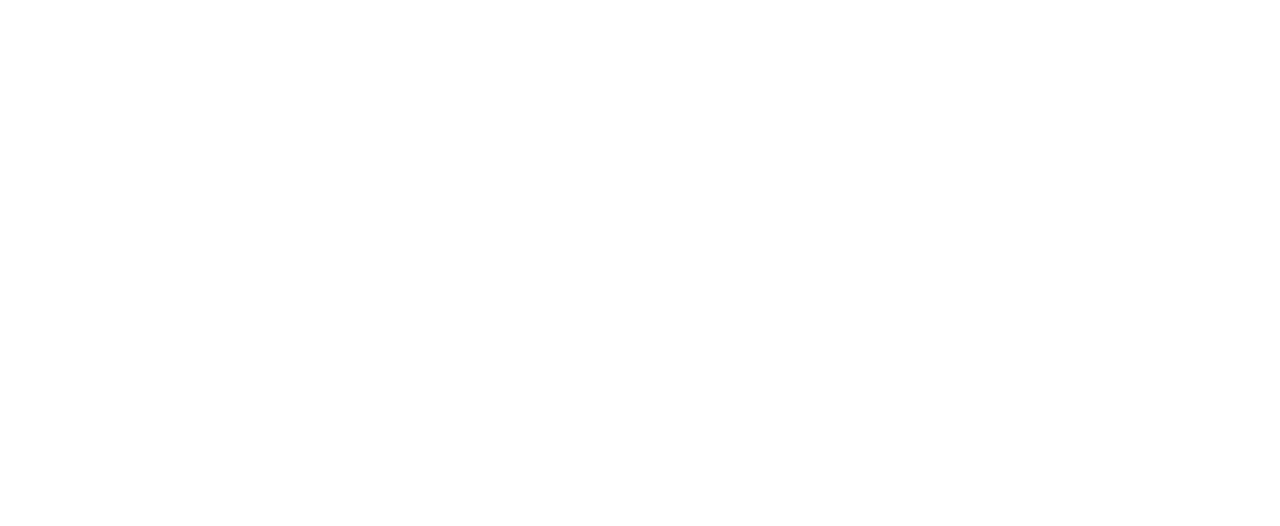
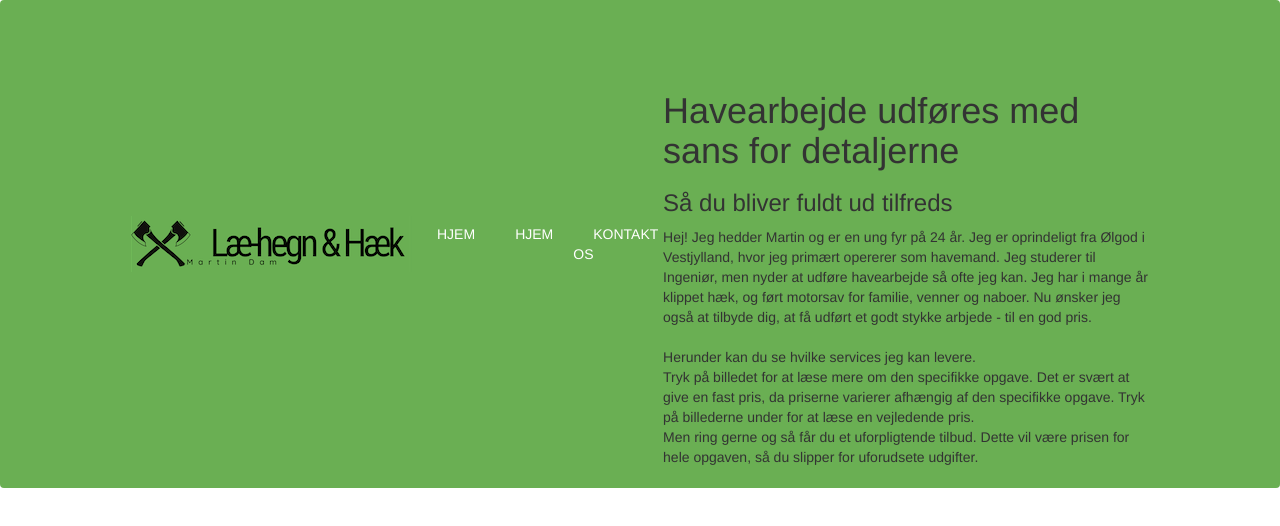
Before and after one commit to MartinLundDam/l-hegnogh-k.github.io, a plain HTML site: page om.html in a window 1280 px wide. Drawn offline with nearby package versions, Linux system fonts and the light colour scheme.

Commit message:
Changes to navbar

```diff
--- a/om.html
+++ b/om.html
@@ -0,0 +1,42 @@
+<html lang="en">
+<head>
+    <meta charset="UTF-8">
+    <!-- <meta name="viewport" content="width=device-width, initial-scale=1.0"> -->
+    <title>om</title>
+    <link rel="stylesheet" href="style.css">
+    <link rel="stylesheet" href="om.css">
+    <link rel="stylesheet" href="https://maxcdn.bootstrapcdn.com/bootstrap/3.4.1/css/bootstrap.min.css">
+</head>
+<body>
+    <nav>
+        <div class="navbar">
+            <a href="./" class="logo">
+                <img src="NytLogo.png" alt="logo">
+            </a>
+            <ul class="nav_links">
+                <li><a href="./">HJEM</a></li>
+                <li><a href="/laehegnoghaek/om.html">HJEM</a></li>
+                <li><a href="/laehegnoghaek/contact.html">KONTAKT OS</a></li>
+            </ul>
+
+            <div class="about_me">
+                <h1>Havearbejde udføres med sans for detaljerne</h1>
+                <h3>Så du bliver fuldt ud tilfreds</h3>
+                <p>Hej! Jeg hedder Martin og er en ung fyr på 24 år. Jeg er oprindeligt fra Ølgod i Vestjylland, hvor jeg
+                    primært opererer som havemand.
+                    Jeg studerer til Ingeniør, men nyder at udføre havearbejde så ofte jeg kan. Jeg har i mange år klippet hæk,
+                    og ført motorsav for familie, venner og naboer. Nu ønsker jeg også at tilbyde dig, at få udført et godt
+                    stykke arbjede - til en god pris.
+                    <br><br> Herunder kan du se hvilke services jeg kan levere.
+                    <br>
+                    Tryk på billedet for at læse mere om den specifikke opgave.
+                    Det er svært at give en fast pris, da priserne varierer afhængig af den specifikke opgave. Tryk på
+                    billederne under for at læse en vejledende pris. <br>Men ring gerne og så får du et uforpligtende tilbud.
+                    Dette vil være prisen for hele opgaven, så du slipper for uforudsete udgifter.
+                </p>
+            </div>
+        </div>
+    </nav>
+
+</body>
+</html>
```
Also changed, not shown: contact.html (+1 -0 lines), index.html (+8 -16 lines).
